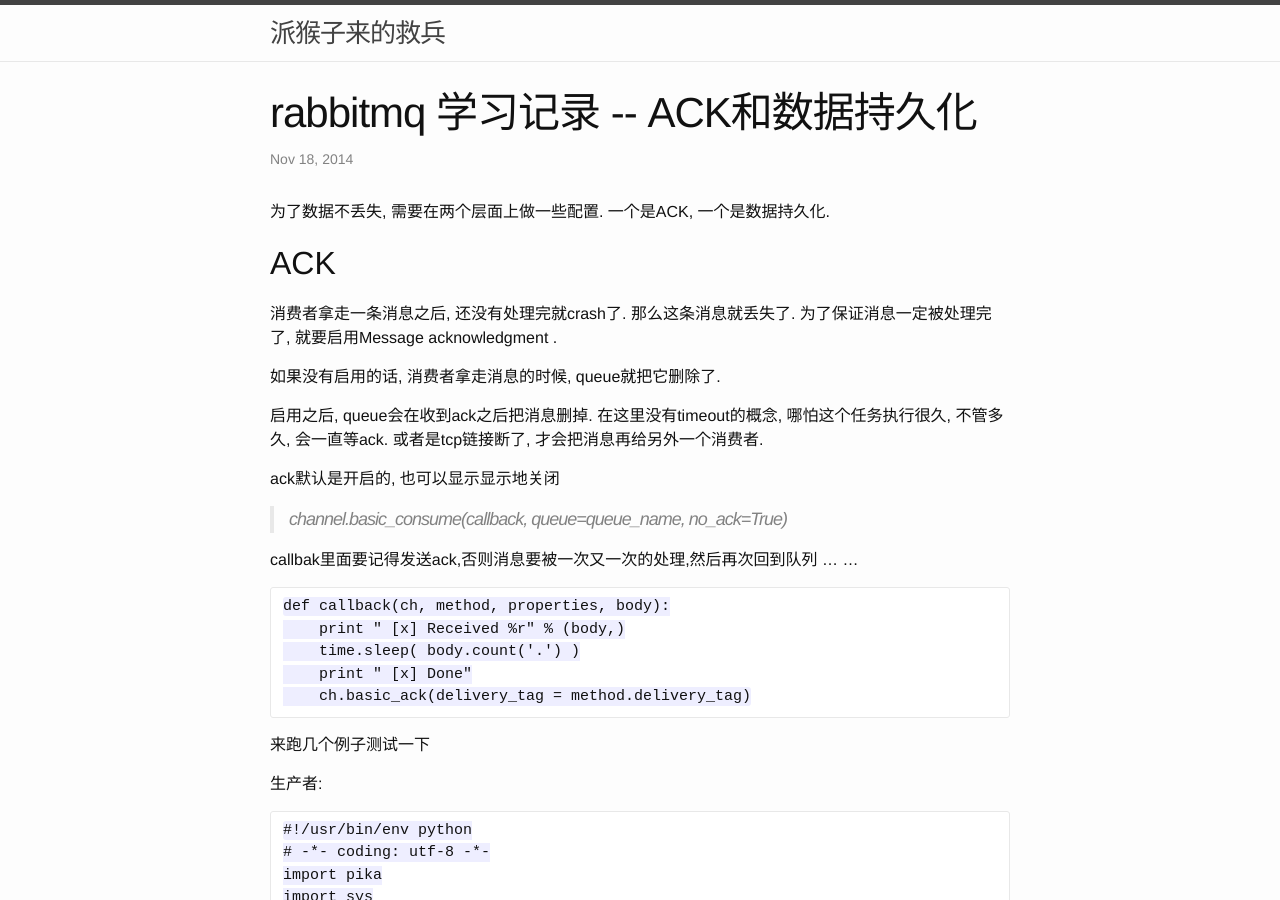
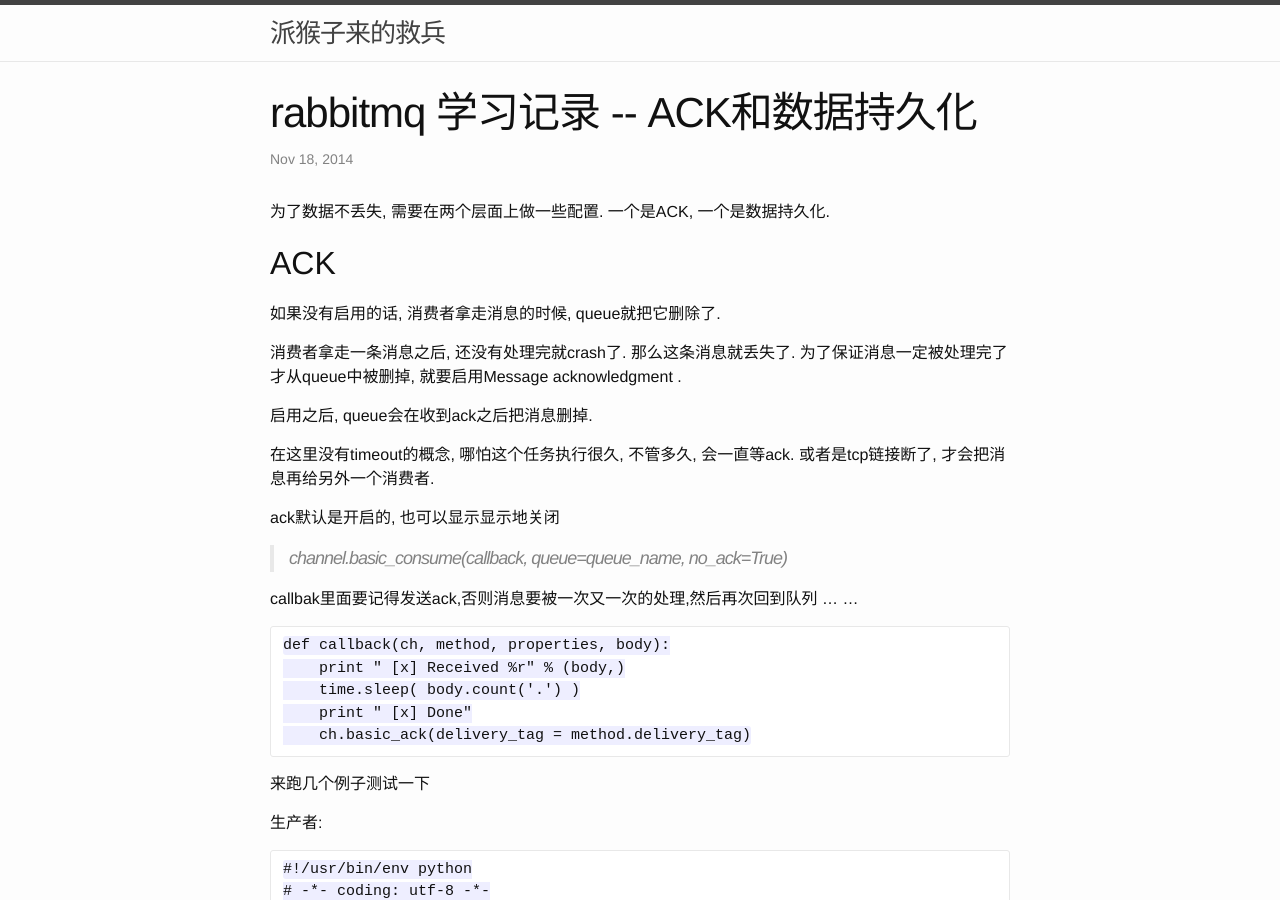
Before and after one commit to childe/ohmycat, a Jekyll site: the page built from _posts/2014-11-18-rabbitmq-learning-ack.md, in a window 1280 px wide and 900 px high. Built offline with Jekyll 4.4.1, drawn with Linux system fonts in a browser that asks for light colours.

Commit message:
sentence order adjust

```diff
--- a/_posts/2014-11-18-rabbitmq-learning-ack.md
+++ b/_posts/2014-11-18-rabbitmq-learning-ack.md
@@ -10,13 +10,16 @@ categories: ops rabbitmq
 
 ## ACK
 
-消费者拿走一条消息之后, 还没有处理完就crash了. 那么这条消息就丢失了. 为了保证消息一定被处理完了, 就要启用Message acknowledgment .
-
 如果没有启用的话, 消费者拿走消息的时候, queue就把它删除了.
 
-启用之后, queue会在收到ack之后把消息删掉. 在这里没有timeout的概念, 哪怕这个任务执行很久, 不管多久, 会一直等ack. 或者是tcp链接断了, 才会把消息再给另外一个消费者.
+消费者拿走一条消息之后, 还没有处理完就crash了. 那么这条消息就丢失了. 为了保证消息一定被处理完了才从queue中被删掉, 就要启用Message acknowledgment .
+
+启用之后, queue会在收到ack之后把消息删掉.
+
+在这里没有timeout的概念, 哪怕这个任务执行很久, 不管多久, 会一直等ack. 或者是tcp链接断了, 才会把消息再给另外一个消费者.
 
 ack默认是开启的, 也可以显示显示地关闭
+
 > channel.basic_consume(callback, queue=queue_name, no_ack=True)
 
 
```
